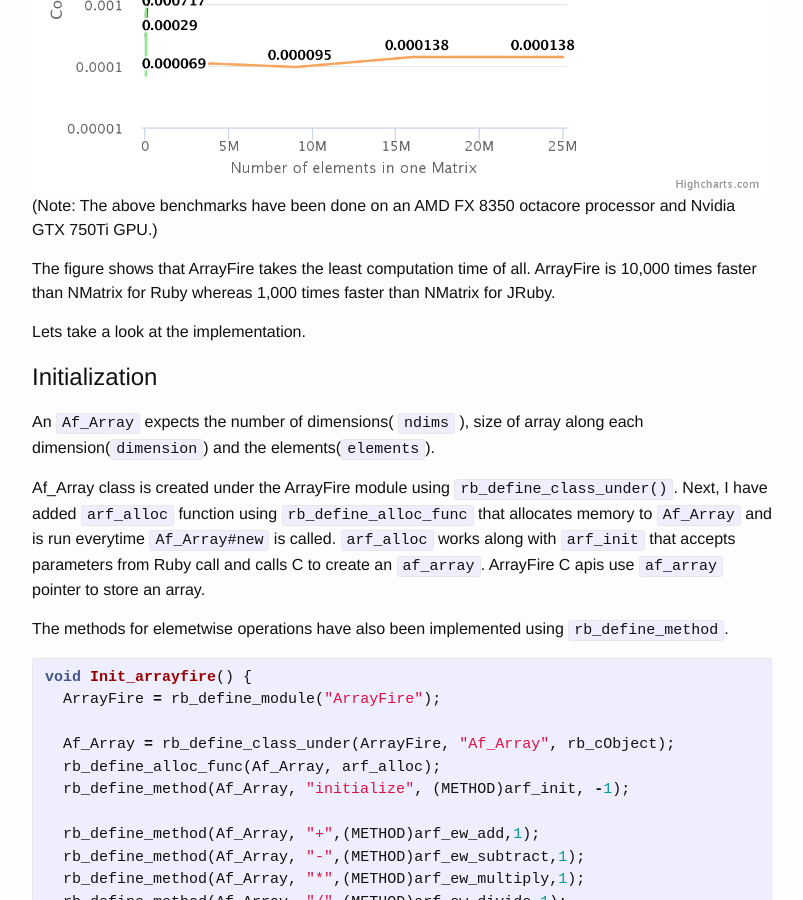
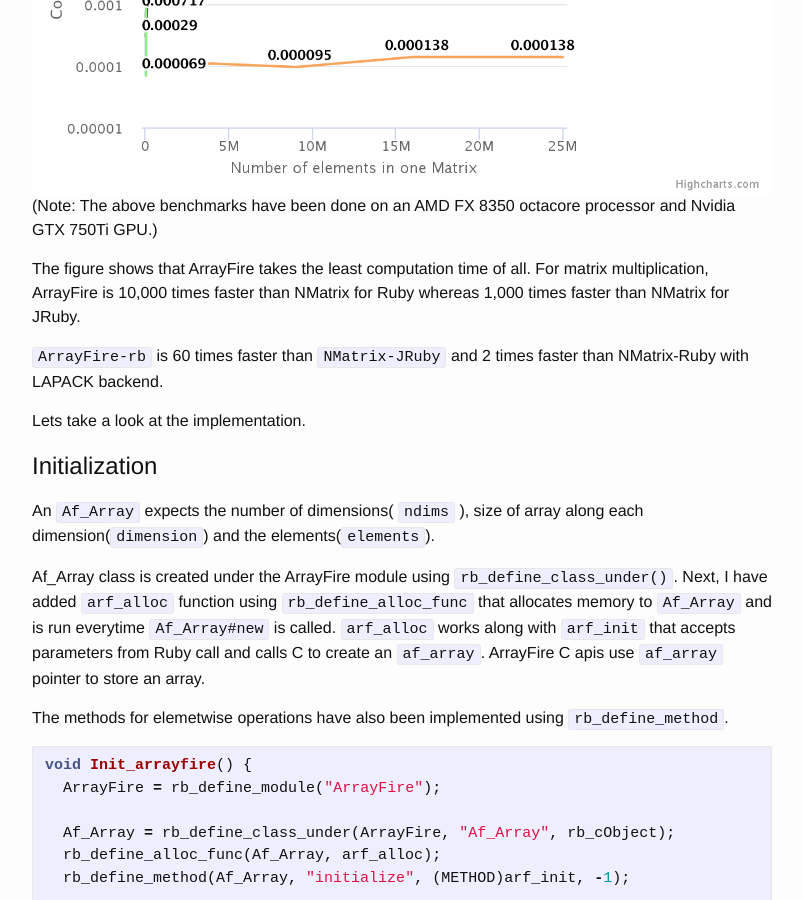
Before and after one commit to prasunanand/prasunanand.github.io, a Jekyll site: the page built from _posts/2017-07-04-gsoc17-arrayfire-ruby-bindings-part-2-af_array.markdown, in a window 1280 px wide and 900 px high, scrolled down 709 px. Shown: the whole window, without its empty margins (238-1041 px from the left). Built offline with Jekyll 4.4.1, drawn with Linux system fonts in a browser that asks for light colours; comment, search, counter and statistics services are not loaded.

Commit message:
modify performance conclusion

```diff
--- a/_posts/2017-07-04-gsoc17-arrayfire-ruby-bindings-part-2-af_array.markdown
+++ b/_posts/2017-07-04-gsoc17-arrayfire-ruby-bindings-part-2-af_array.markdown
@@ -19,8 +19,11 @@
 and Nvidia GTX 750Ti GPU.)
 
 The figure shows that ArrayFire takes the least computation time of all.
-ArrayFire is 10,000 times faster than NMatrix for Ruby whereas
+For matrix multiplication,  ArrayFire is 10,000 times faster than NMatrix for Ruby whereas
 1,000 times faster than NMatrix for JRuby.
+
+`ArrayFire-rb` is 60 times faster than `NMatrix-JRuby` and 2 times faster than NMatrix-Ruby
+with LAPACK backend.
 
 Lets take a look at the implementation.
 
```
